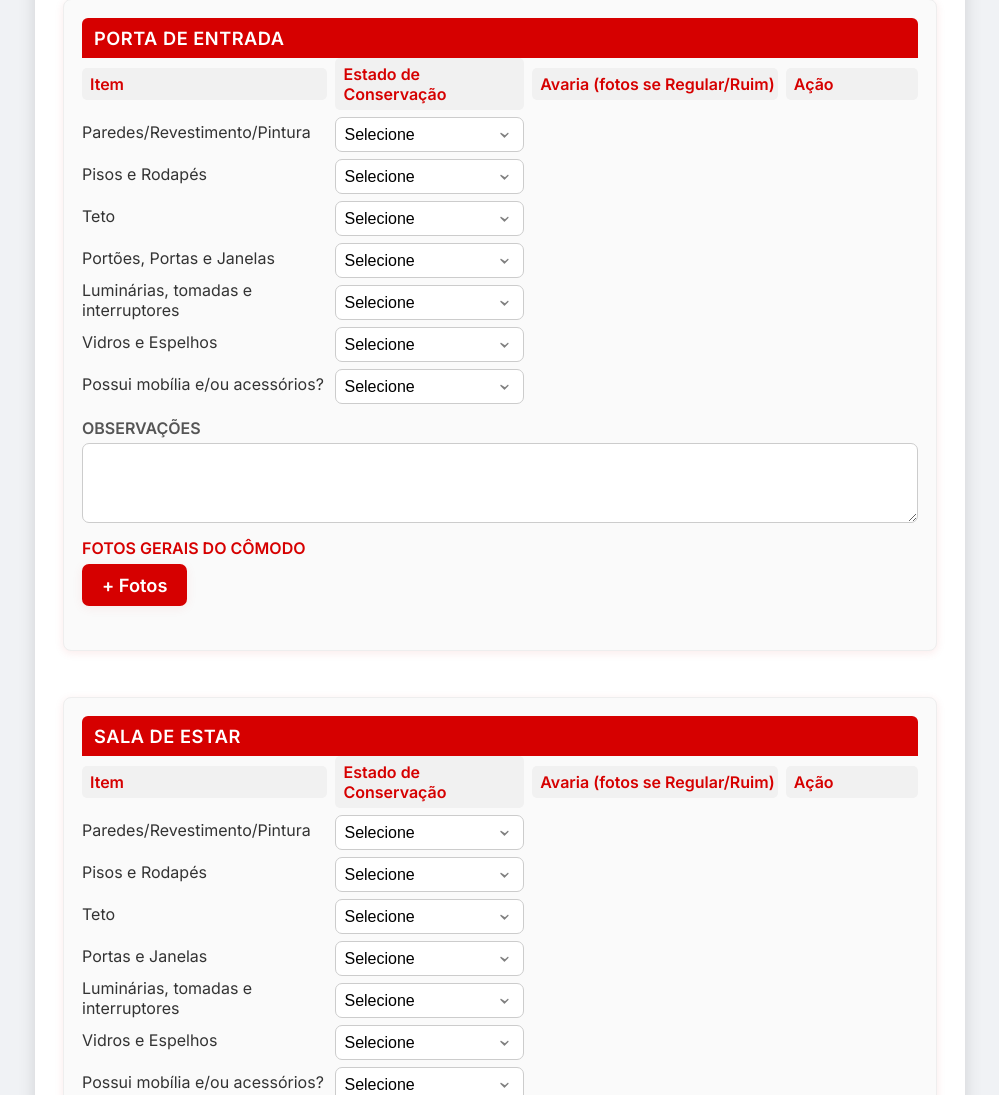
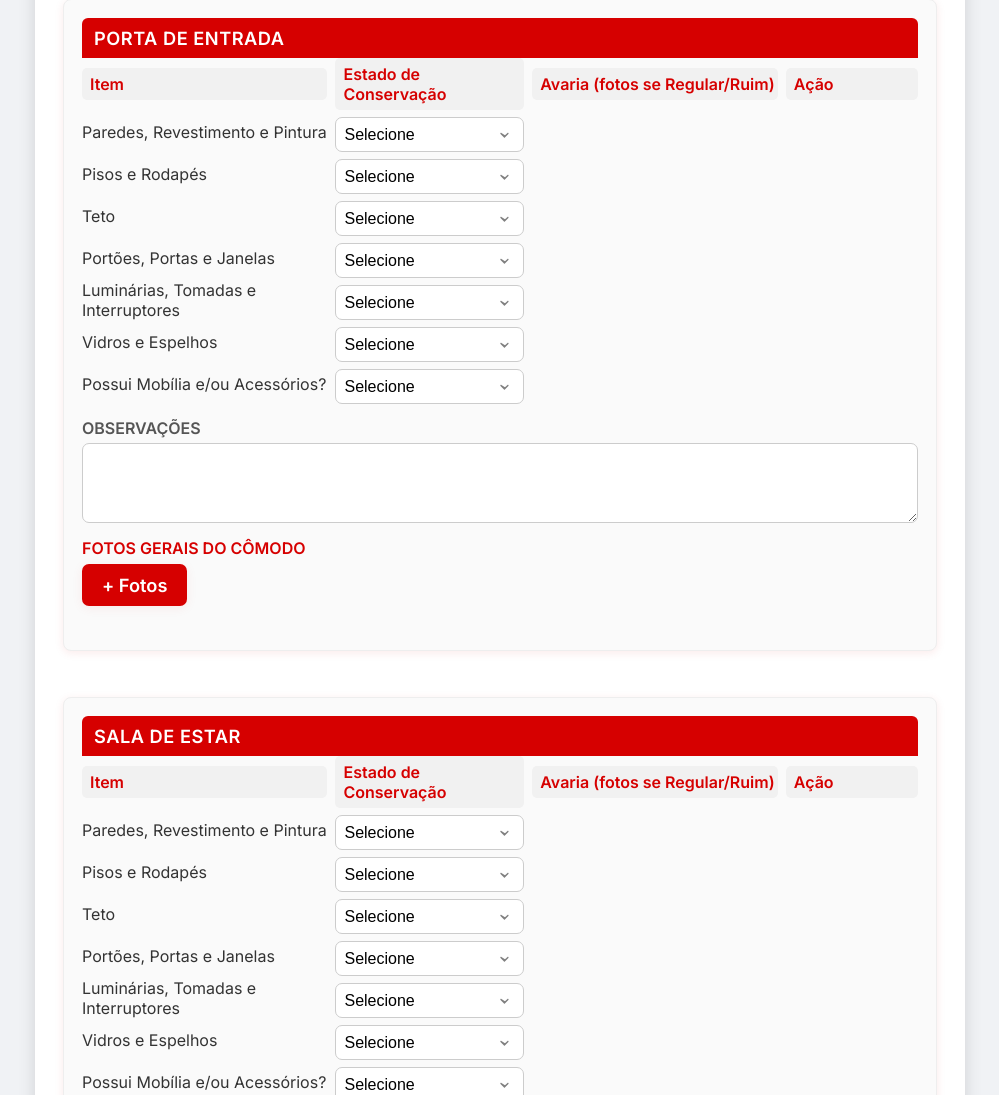
Before and after one commit to nataz69/vistorias-mse, a website: page index.html in a window 1280 px wide. Shown: the part 1100-2195 px from the top of the page, without its empty margins (140-1139 px from the left). Drawn offline with nearby package versions, Linux system fonts and the light colour scheme.

Commit message:
Update index.html

```diff
--- a/index.html
+++ b/index.html
@@ -207,25 +207,25 @@
   <script>
     // ========== ITENS E CÔMODOS ==========
     const ITENS_COMODO = {
-      'Porta de Entrada': ['Paredes/Revestimento/Pintura','Pisos e Rodapés','Teto','Portões, Portas e Janelas','Luminárias, tomadas e interruptores','Vidros e Espelhos','Possui mobília e/ou acessórios?'],
-      'Sala de Estar': ['Paredes/Revestimento/Pintura','Pisos e Rodapés','Teto','Portas e Janelas','Luminárias, tomadas e interruptores','Vidros e Espelhos','Possui mobília e/ou acessórios?'],
-      'Cozinha': ['Paredes/Revestimento/Pintura','Pisos e Rodapés','Teto','Portas e Janelas','Luminárias, tomadas e interruptores','Pia, Torneiras, Sifão','Possui mobília e/ou acessórios?'],
-      'Quintal': ['Paredes/Revestimento/Pintura','Pisos e Rodapés','Teto','Portões, Portas e Janelas','Luminárias, tomadas e interruptores','Vidros e Espelhos','Possui mobília e/ou acessórios?'],
-      'Lavanderia': ['Paredes/Revestimento/Pintura','Pisos e Rodapés','Teto','Portas e Janelas','Luminárias, tomadas e interruptores','Tanque, Torneiras, Sifão, Ralos','Possui mobília e/ou acessórios?'],
-      'Garagem': ['Paredes/Revestimento/Pintura','Pisos e Rodapés','Teto','Portões, Portas e Janelas','Luminárias, tomadas e interruptores','Vidros e Espelhos','Possui mobília e/ou acessórios?'],
-      'Quarto 1': ['Paredes/Revestimento/Pintura','Pisos e Rodapés','Teto','Portas e Janelas','Luminárias, tomadas e interruptores','Vidros e Espelhos','Possui mobília e/ou acessórios?'],
-      'Quarto 2': ['Paredes/Revestimento/Pintura','Pisos e Rodapés','Teto','Portas e Janelas','Luminárias, tomadas e interruptores','Vidros e Espelhos','Possui mobília e/ou acessórios?'],
-      'Quarto 3': ['Paredes/Revestimento/Pintura','Pisos e Rodapés','Teto','Portas e Janelas','Luminárias, tomadas e interruptores','Vidros e Espelhos','Possui mobília e/ou acessórios?'],
-      'Quarto 4': ['Paredes/Revestimento/Pintura','Pisos e Rodapés','Teto','Portas e Janelas','Luminárias, tomadas e interruptores','Vidros e Espelhos','Possui mobília e/ou acessórios?'],
-      'Quarto 5': ['Paredes/Revestimento/Pintura','Pisos e Rodapés','Teto','Portas e Janelas','Luminárias, tomadas e interruptores','Vidros e Espelhos','Possui mobília e/ou acessórios?'],
-      'Suíte 1': ['Paredes/Revestimento/Pintura','Pisos e Rodapés','Teto','Portas e Janelas','Luminárias, tomadas e interruptores','Pia, Torneiras, Sifão','Vidros, Espelhos e Acessórios (porta toalhas, etc)','Vaso Sanitário, Válvula Descarga','Box, Chuveiro, Ralo','Possui mobília e/ou acessórios?'],
-      'Suíte 2': ['Paredes/Revestimento/Pintura','Pisos e Rodapés','Teto','Portas e Janelas','Luminárias, tomadas e interruptores','Pia, Torneiras, Sifão','Vidros, Espelhos e Acessórios (porta toalhas, etc)','Vaso Sanitário, Válvula Descarga','Box, Chuveiro, Ralo','Possui mobília e/ou acessórios?'],
-      'Suíte 3': ['Paredes/Revestimento/Pintura','Pisos e Rodapés','Teto','Portas e Janelas','Luminárias, tomadas e interruptores','Pia, Torneiras, Sifão','Vidros, Espelhos e Acessórios (porta toalhas, etc)','Vaso Sanitário, Válvula Descarga','Box, Chuveiro, Ralo','Possui mobília e/ou acessórios?'],
-      'Suíte 4': ['Paredes/Revestimento/Pintura','Pisos e Rodapés','Teto','Portas e Janelas','Luminárias, tomadas e interruptores','Pia, Torneiras, Sifão','Vidros, Espelhos e Acessórios (porta toalhas, etc)','Vaso Sanitário, Válvula Descarga','Box, Chuveiro, Ralo','Possui mobília e/ou acessórios?'],
-      'Suíte 5': ['Paredes/Revestimento/Pintura','Pisos e Rodapés','Teto','Portas e Janelas','Luminárias, tomadas e interruptores','Pia, Torneiras, Sifão','Vidros, Espelhos e Acessórios (porta toalhas, etc)','Vaso Sanitário, Válvula Descarga','Box, Chuveiro, Ralo','Possui mobília e/ou acessórios?'],
-      'WC Social 1': ['Paredes/Revestimento/Pintura','Pisos e Rodapés','Teto','Portas e Janelas','Luminárias, tomadas e interruptores','Pia, Torneiras, Sifão','Vidros, Espelhos e Acessórios (porta toalhas, etc)','Vaso Sanitário, Válvula Descarga','Box, Chuveiro, Ralo','Possui mobília e/ou acessórios?'],
-      'WC Social 2': ['Paredes/Revestimento/Pintura','Pisos e Rodapés','Teto','Portas e Janelas','Luminárias, tomadas e interruptores','Pia, Torneiras, Sifão','Vidros, Espelhos e Acessórios (porta toalhas, etc)','Vaso Sanitário, Válvula Descarga','Box, Chuveiro, Ralo','Possui mobília e/ou acessórios?'],
-      'WC Social 3': ['Paredes/Revestimento/Pintura','Pisos e Rodapés','Teto','Portas e Janelas','Luminárias, tomadas e interruptores','Pia, Torneiras, Sifão','Vidros, Espelhos e Acessórios (porta toalhas, etc)','Vaso Sanitário, Válvula Descarga','Box, Chuveiro, Ralo','Possui mobília e/ou acessórios?'],
+      'Porta de Entrada': ['Paredes, Revestimento e Pintura','Pisos e Rodapés','Teto','Portões, Portas e Janelas','Luminárias, Tomadas e Interruptores','Vidros e Espelhos','Possui Mobília e/ou Acessórios?'],
+      'Sala de Estar': ['Paredes, Revestimento e Pintura','Pisos e Rodapés','Teto','Portões, Portas e Janelas','Luminárias, Tomadas e Interruptores','Vidros e Espelhos','Possui Mobília e/ou Acessórios?'],
+      'Cozinha': ['Paredes, Revestimento e Pintura','Pisos e Rodapés','Teto','Portas e Janelas','Luminárias, Tomadas e Interruptores','Pia, Torneiras, Sifão','Possui mobília e/ou acessórios?'],
+      'Quintal': ['Paredes, Revestimento e Pintura','Pisos e Rodapés','Teto','Portões, Portas e Janelas','Luminárias, Tomadas e Interruptores','Vidros e Espelhos','Possui Mobília e/ou Acessórios?'],
+      'Lavanderia': ['Paredes, Revestimento e Pintura','Pisos e Rodapés','Teto','Portas e Janelas','Luminárias, Tomadas e Interruptores','Tanque, Torneiras, Sifão, Ralos','Possui Mobília e/ou Acessórios?'],
+      'Garagem': ['Paredes, Revestimento e Pintura','Pisos e Rodapés','Teto','Portões, Portas e Janelas','Luminárias, Tomadas e Interruptores','Vidros e Espelhos','Possui Mobília e/ou Acessórios?'],
+      'Quarto 1': ['Paredes, Revestimento e Pintura','Pisos e Rodapés','Teto','Portas e Janelas','Luminárias, Tomadas e Interruptores','Vidros e Espelhos','Possui Mobília e/ou Acessórios?'],
+      'Quarto 2': ['Paredes, Revestimento e Pintura','Pisos e Rodapés','Teto','Portas e Janelas','Luminárias, tomadas e Interruptores','Vidros e Espelhos','Possui Mobília e/ou Acessórios?'],
+      'Quarto 3': ['Paredes, Revestimento e Pintura','Pisos e Rodapés','Teto','Portas e Janelas','Luminárias, tomadas e Interruptores','Vidros e Espelhos','Possui Mobília e/ou Acessórios?'],
+      'Quarto 4': ['Paredes, Revestimento e Pintura','Pisos e Rodapés','Teto','Portas e Janelas','Luminárias, tomadas e Interruptores','Vidros e Espelhos','Possui Mobília e/ou Acessórios?'],
+      'Quarto 5': ['Paredes, Revestimento e Pintura','Pisos e Rodapés','Teto','Portas e Janelas','Luminárias, tomadas e Interruptores','Vidros e Espelhos','Possui Mobília e/ou Acessórios?'],
+      'Suíte 1': ['Paredes, Revestimento e Pintura','Pisos e Rodapés','Teto','Portas e Janelas','Luminárias, tomadas e Interruptores','Pia, Torneiras, Sifão','Vidros, Espelhos e Acessórios (Porta Toalhas, etc)','Vaso Sanitário, Válvula Descarga','Box, Chuveiro, Ralo','Possui Mobília e/ou Acessórios?'],
+      'Suíte 2': ['Paredes, Revestimento e Pintura','Pisos e Rodapés','Teto','Portas e Janelas','Luminárias, tomadas e Interruptores','Pia, Torneiras, Sifão','Vidros, Espelhos e Acessórios (Porta Toalhas, etc)','Vaso Sanitário, Válvula Descarga','Box, Chuveiro, Ralo','Possui Mobília e/ou Acessórios?'],
+      'Suíte 3': ['Paredes, Revestimento e Pintura','Pisos e Rodapés','Teto','Portas e Janelas','Luminárias, tomadas e Interruptores','Pia, Torneiras, Sifão','Vidros, Espelhos e Acessórios (Porta Toalhas, etc)','Vaso Sanitário, Válvula Descarga','Box, Chuveiro, Ralo','Possui Mobília e/ou Acessórios?'],
+      'Suíte 4': ['Paredes, Revestimento e Pintura','Pisos e Rodapés','Teto','Portas e Janelas','Luminárias, tomadas e Interruptores','Pia, Torneiras, Sifão','Vidros, Espelhos e Acessórios (Porta Toalhas, etc)','Vaso Sanitário, Válvula Descarga','Box, Chuveiro, Ralo','Possui Mobília e/ou Acessórios?'],
+      'Suíte 5': ['Paredes, Revestimento e Pintura','Pisos e Rodapés','Teto','Portas e Janelas','Luminárias, tomadas e Interruptores','Pia, Torneiras, Sifão','Vidros, Espelhos e Acessórios (Porta Toalhas, etc)','Vaso Sanitário, Válvula Descarga','Box, Chuveiro, Ralo','Possui Mobília e/ou Acessórios?'],
+      'WC Social 1': ['Paredes, Revestimento e Pintura','Pisos e Rodapés','Teto','Portas e Janelas','Luminárias, tomadas e interruptores','Pia, Torneiras, Sifão','Vidros, Espelhos e Acessórios (porta toalhas, etc)','Vaso Sanitário, Válvula Descarga','Box, Chuveiro, Ralo','Possui Mobília e/ou Acessórios?'],
+      'WC Social 2': ['Paredes, Revestimento e Pintura','Pisos e Rodapés','Teto','Portas e Janelas','Luminárias, tomadas e interruptores','Pia, Torneiras, Sifão','Vidros, Espelhos e Acessórios (porta toalhas, etc)','Vaso Sanitário, Válvula Descarga','Box, Chuveiro, Ralo','Possui Mobília e/ou Acessórios?'],
+      'WC Social 3': ['Paredes, Revestimento e Pintura','Pisos e Rodapés','Teto','Portas e Janelas','Luminárias, tomadas e interruptores','Pia, Torneiras, Sifão','Vidros, Espelhos e Acessórios (porta toalhas, etc)','Vaso Sanitário, Válvula Descarga','Box, Chuveiro, Ralo','Possui Mobília e/ou Acessórios?'],
     };
     const ESTADOS = ["Novo/Nunca usado","Bom","Regular","Ruim","Não Aplicável"];
     const SIM_NAO = ["Sim","Não"];
```
